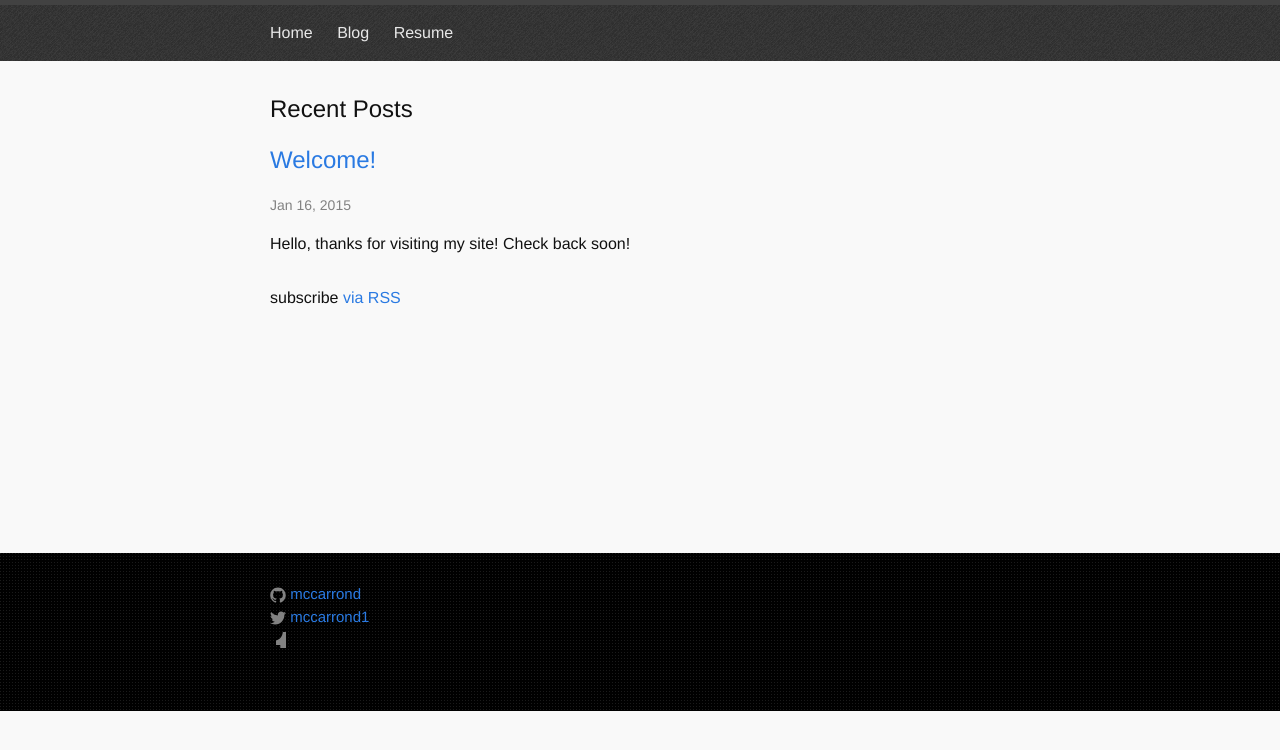
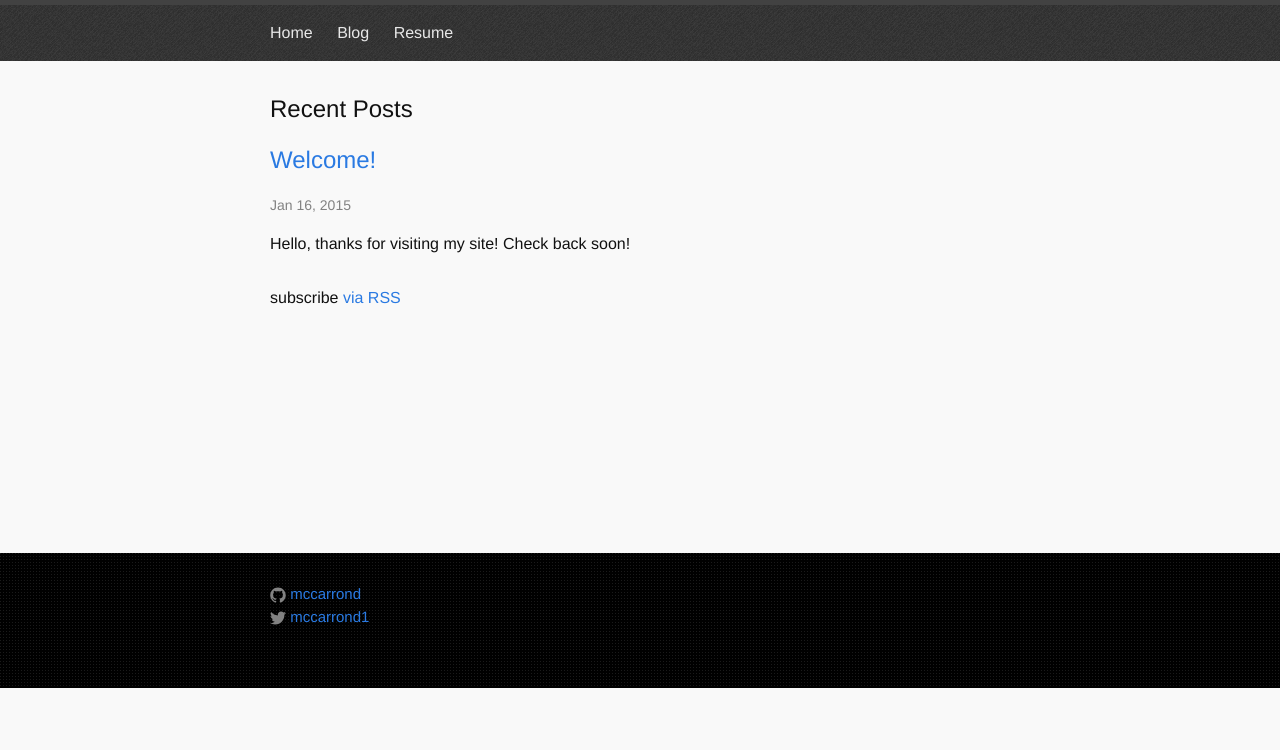
Before and after one commit to mccarrond/mccarrond.github.io, a Jekyll site: the page built from blog.html, in a window 1280 px wide. Shown: the top 750 px of the page. Built offline with Jekyll 4.4.1, drawn with Linux system fonts in a browser that asks for light colours.

Commit message:
Update footer.html

```diff
--- a/_includes/footer.html
+++ b/_includes/footer.html
@@ -30,17 +30,6 @@
           </li>
           {% endif %}
 
-          {% if site.tumblr_username %}
-          <li>
-            <a href="https://{{ site.tumblr_username }}.tumblr.com">
-             <span class="icon icon--tumblr">
-               <svg viewBox="0 0 16 16">
-               <path fill="#828282" d="M 18.001,14 L 18.001,21.318 C 18.001,23.175 17.977,24.245 18.174,24.771 C 18.369,25.295 18.859,25.838 19.392,26.153 C 20.101,26.577 20.909,26.789 21.821,26.789 C 23.441,26.789 24.398,26.575 26,25.523 L 26,30.333 L 26,30.333 C 24.634,30.976 23.442,31.352 22.334,31.612 C 21.224,31.87 20.026,32 18.738,32 C 17.274,32 16.411,31.816 15.288,31.448 C 14.164,31.077 13.204,30.548 12.412,29.869 C 11.617,29.184 11.068,28.456 10.76,27.686 C 10.453,26.917 10.301,25.799 10.301,24.335 L 10.301,13.113 L 6.006,13.113 L 6.006,8.582 C 7.263,8.174 8.667,7.588 9.562,6.827 C 10.46,6.063 11.179,5.149 11.721,4.079 C 12.265,3.012 12.638,1.65 12.842,0 L 18.001,0 L 18.001,8 L 26,8 L 26,14 L 18.001,14 Z"
-              </svg>
-              </span><span class="username">{{tumblr_username.site}}</span>
-            </a>
-          </li>
-          {% endif %}
 
 
    <!--    <div class="footer-col  footer-col-2">
```
